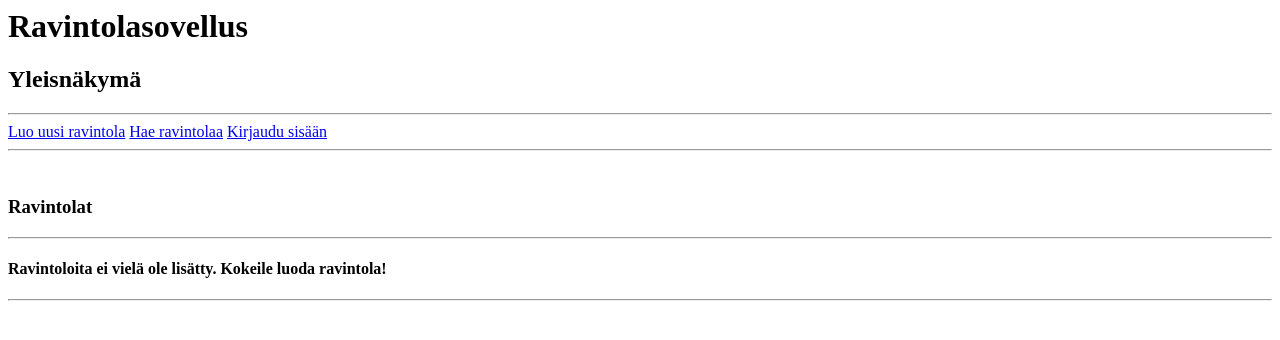
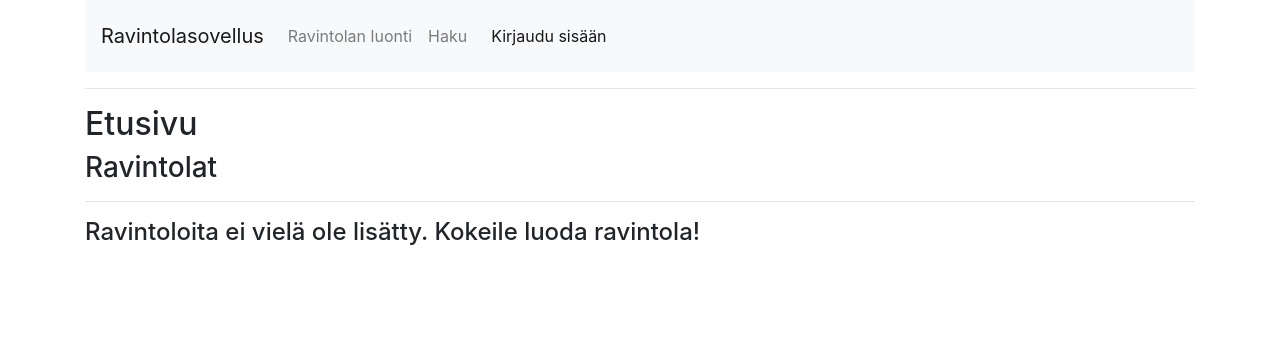
Before and after one commit to kuosaton/tsoha-ravintolasovellus, a Flask app: template templates/index.html in a window 1280 px wide. Shown: the top 340 px of the page. Run offline with Flask 3, Linux system fonts and the light colour scheme; the template is opened without the code that fills it, so the values that code supplies are empty; some libraries are stand-ins or nearby versions.

Commit message:
Continue work on UI improvement with layout.html and Bootstrap

```diff
--- a/templates/index.html
+++ b/templates/index.html
@@ -1,42 +1,26 @@
-<title>Yleisnäkymä – Ravintolasovellus</title>
+<!DOCTYPE html>
+{% extends "layout.html" %}
+{% block title %}Etusivu{% endblock %}
+{% block content %}
 
-<h1>Ravintolasovellus</h1>
-<h2>Yleisnäkymä</h2>
-
-<hr>
-<a href="/create">Luo uusi ravintola</a>
-<a href="/search">Hae ravintolaa</a>
-{% if session.user_seclevel == 1 %}
-Kirjauduttu sisään käyttäjänä: <b>{{ session.user_name }}</b>. Tilin taso: Käyttäjä. <a href="/logout">Kirjaudu ulos</a>
-{% elif session.user_seclevel == 2 %}
-Kirjauduttu sisään käyttäjänä: <b>{{ session.user_name }}</b>. Tilin taso: Ylläpitäjä. <a href="/logout">Kirjaudu ulos</a>
-{% else %}
-<a href="/login">Kirjaudu sisään</a>
-{% endif %}
-<hr>
-
-{% if session.user_seclevel == 2 %}
-Ylläpitäjän toiminnot:
-<a href="/delete_restaurant">Poista ravintola</a>
-<a href="/delete_review">Poista arvostelu
-<a href="/restore_restaurant">Poistetut ravintolat</a>
-<a href="/restore_review">Poistetut arvostelut</a>
-<hr>
-{% endif %}
-<br>
+<h2>Etusivu</h2>
 
 <h3>Ravintolat</h3>
+
 {% if not restaurants %}
 <hr>
 <h4> Ravintoloita ei vielä ole lisätty. Kokeile luoda ravintola!</h4>
+
 {% else %}
 {% for restaurant in restaurants %}
 <hr>
+
 {% if restaurant.entry_type == 1 %}
 <h4> Bucketlist-ravintola: {{ restaurant.name }} </h4>
 {% elif restaurant.entry_type == 2 %}
 <h4> Käyty ravintola: {{ restaurant.name }} </h4>
 {% endif %}
+
 Kuvaus: <b>{{ restaurant.description }}</b>
 <br>
 Kategoria: <b>{{ restaurant.category }}</b>
@@ -46,6 +30,9 @@ Osoite: <b>{{ restaurant.address }}</b>
 Aukioloajat: <b>{{ restaurant.business_hours }}</b>
 <p>
 <a href="/restaurant/{{ restaurant.id }}">Ravintolan tiedot</a><br>
+
 {% endfor %}
+
 {% endif %}
-<hr>
+
+{% endblock %}
--- a/templates/layout.html
+++ b/templates/layout.html
@@ -1,29 +1,32 @@
-<!doctype html>
+<!DOCTYPE html>
+<meta name="viewport" content="width=device-width, initial-scale=1">
+<link rel="stylesheet" href="https://stackpath.bootstrapcdn.com/bootstrap/4.5.0/css/bootstrap.min.css">
+
 <title>{% block title %}{% endblock %} – Ravintolasovellus</title>
 
-<h1>Ravintolasovellus</h1>
-
-<hr>
-<a href="/create">Luo uusi ravintola</a>
-<a href="/search">Hae ravintolaa</a>
+<div class="container">
+	<nav class="navbar navbar-expand-lg navbar-light bg-light">
+		<a class="navbar-brand" href="/">Ravintolasovellus</a>
+		<ul class="navbar-nav">
+			<li class="nav-item">
+				<a class="nav-link" href="/create">Ravintolan luonti</a>
+			</li>
+			<li class="nav-item">
+				<a class="nav-link"  href="/search">Haku</a>
+			</li>
+		</ul>
+		<span class="navbar-text">
 			{% if session.user_seclevel == 1 %}
-Kirjauduttu sisään käyttäjänä: <b>{{ session.user_name }}</b>. Tilin taso: Käyttäjä. <a href="/logout">Kirjaudu ulos</a>
+			Kirjauduttu sisään käyttäjänä: {{ session.user_name }}
+			<a class="nav-link" href="/logout">Kirjaudu ulos</a>
 			{% elif session.user_seclevel == 2 %}
-Kirjauduttu sisään käyttäjänä: <b>{{ session.user_name }}</b>. Tilin taso: Ylläpitäjä. <a href="/logout">Kirjaudu ulos</a>
+			Kirjauduttu sisään ylläpitäjänä: {{ session.user_name }}
+			<a class="nav-link"  href="/logout">Kirjaudu ulos</a>
 			{% else %}
-<a href="/login">Kirjaudu sisään</a>
+                        <a class="nav-link" href="/login">Kirjaudu sisään</a>
 			{% endif %}
-<hr>
-
-{% if session.user_seclevel == 2 %}
-Ylläpitäjän toiminnot:
-<a href="/delete_restaurant">Poista ravintola</a>
-<a href="/delete_review">Poista arvostelu
-<a href="/restore_restaurant">Poistetut ravintolat</a>
-<a href="/restore_review">Poistetut arvostelut</a>
-{% endif %}
-<br>
-
+		</span>
+	</nav>
 	<hr>
 	{% block content %}{% endblock %}
-<hr>
+</div>
```
Lines whose indentation alone changed are shown as unchanged.
